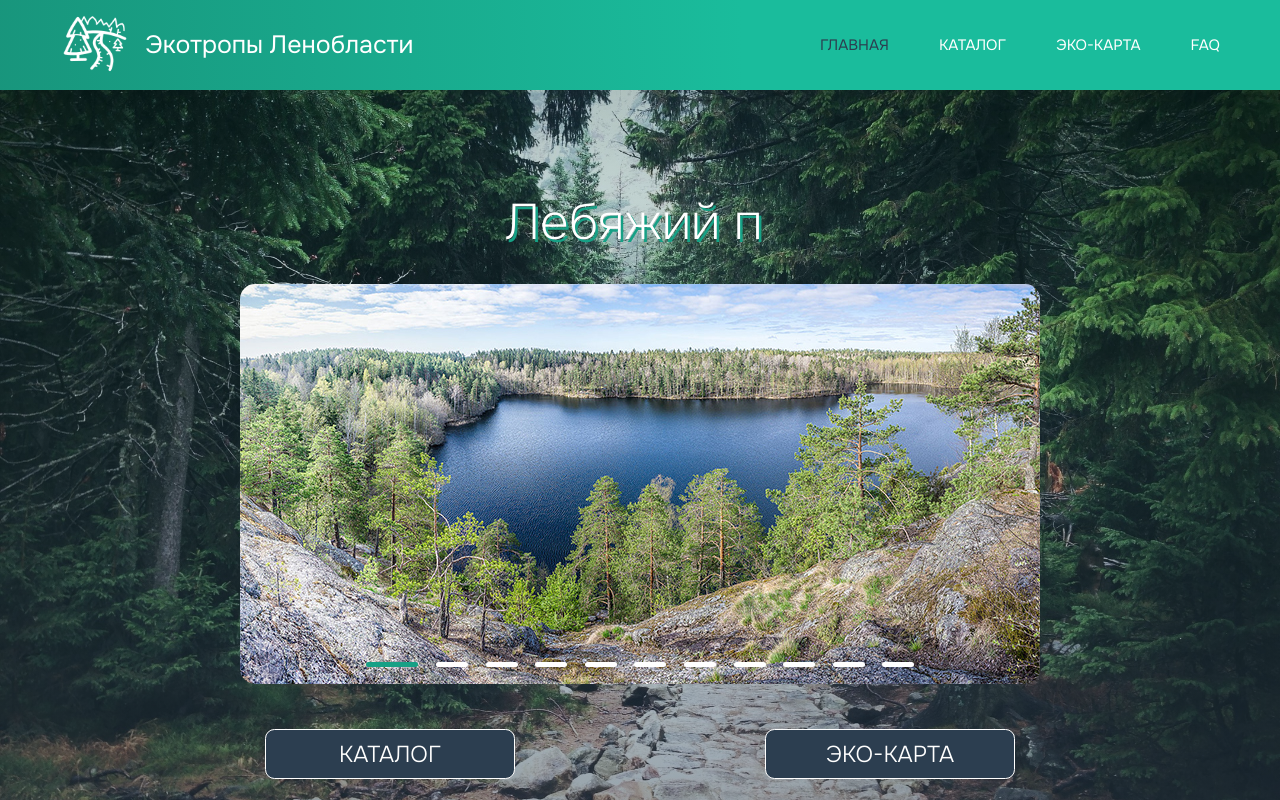
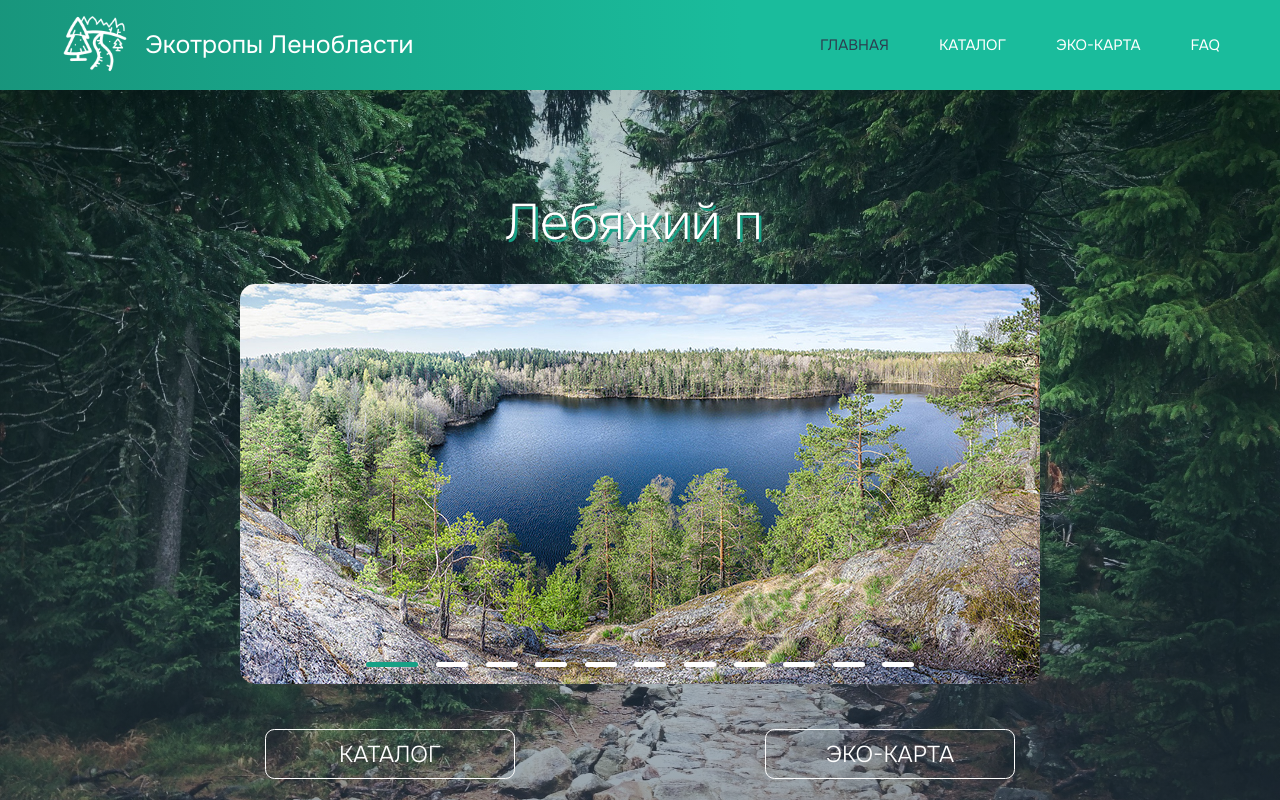
Before and after one commit to BLazzeD21/React-Eco-Trails, a React app: page / in a window 1280 px wide. Shown: the top 800 px of the page. Built offline with nearby package versions, Linux system fonts and the light colour scheme.

Commit message:
feat: make the button transparent

```diff
--- a/src/styles/base/UI/_button.scss
+++ b/src/styles/base/UI/_button.scss
@@ -1,7 +1,7 @@
 .custom_button {
   width: 250px;
   height: 50px;
-  background-color: $navy;
+  background-color: rgba($navy, 0);
   color: $white;
   text-align: center;
   font-size: 23px;
@@ -10,6 +10,6 @@
   border: 1.173px solid $white;
   transition: .5s all;
   &:hover {
-    background-color: $french-navy;
+    background-color: rgba($french-navy, .5);
   }
 }
```
